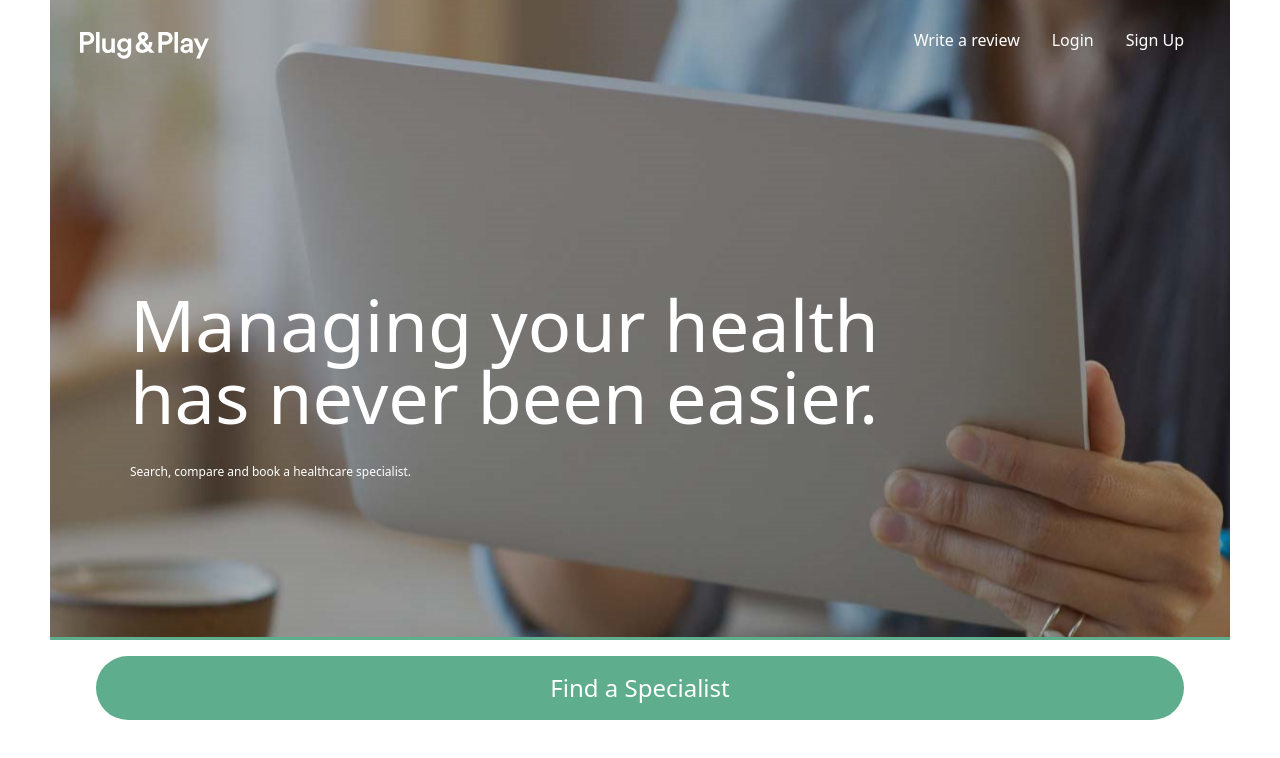
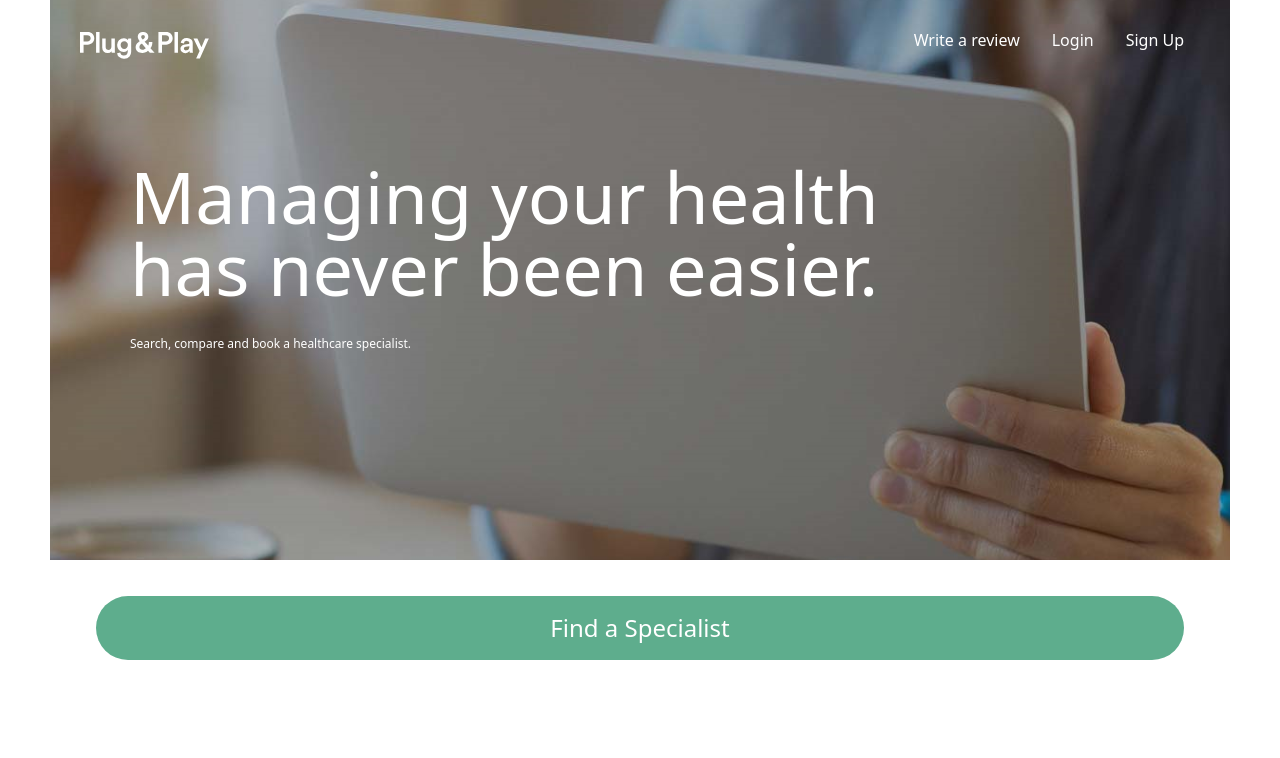
Before and after one commit to james-webdev/Plug-Play_test, a Gatsby site: page / in a window 1280 px wide. Built offline with nearby package versions, Linux system fonts and the light colour scheme; Gatsby itself is replaced by a stand-in of ours.

Commit message:
background image resizing

```diff
--- a/src/components/Main.js
+++ b/src/components/Main.js
@@ -2,7 +2,7 @@ import React from "react";
 
 const Main = () => {
   return (
-    <div className="ml-5 mt-72 sm:ml-20">
+    <div className="ml-5 sm:ml-20">
       <div className="text-white text-4xl md:text-5xl xl:text-7xl mt-40 extralight minWidth max-w-3xl">
         <p>Managing your health has never been easier.</p>
       </div>
--- a/src/pages/index.js
+++ b/src/pages/index.js
@@ -20,7 +20,7 @@ const IndexPage = () => {
         </button>
       </div>
       </div> */}
-       <div className="bgimage -mb-24 sm:-mb-5 z-0 relative">
+       <div className="bgimage relative">
         <div className="absolute">
           <Layout>
             <div className="">
@@ -29,7 +29,7 @@ const IndexPage = () => {
           </Layout>
         </div>
       </div>
-       <div className="z-50">
+       <div className="">
         <BottomButton />
       </div>
     </>
--- a/src/styles/global.css
+++ b/src/styles/global.css
@@ -16,10 +16,10 @@ body {
   background-image: url(../../src/images/background.png);
   background-position: center;
   background-repeat: no-repeat;
-  height: 80vh;
+  height: 70vh;
   margin-left: 50px;
   margin-right: 50px;
-  border-bottom: 3px solid #5ead8d;
+  /* border-bottom: 3px solid #5ead8d; */
 }
 
 @media only screen and (min-width: 1920px) {
@@ -27,7 +27,7 @@ body {
     background-image: url(../../src/images/background.png);
     background-position: center;
     background-repeat: no-repeat;
-    height: 80vh;
+    height: 70vh;
     margin-left: 50px;
     margin-right: 50px;
     border-bottom: none;
```
